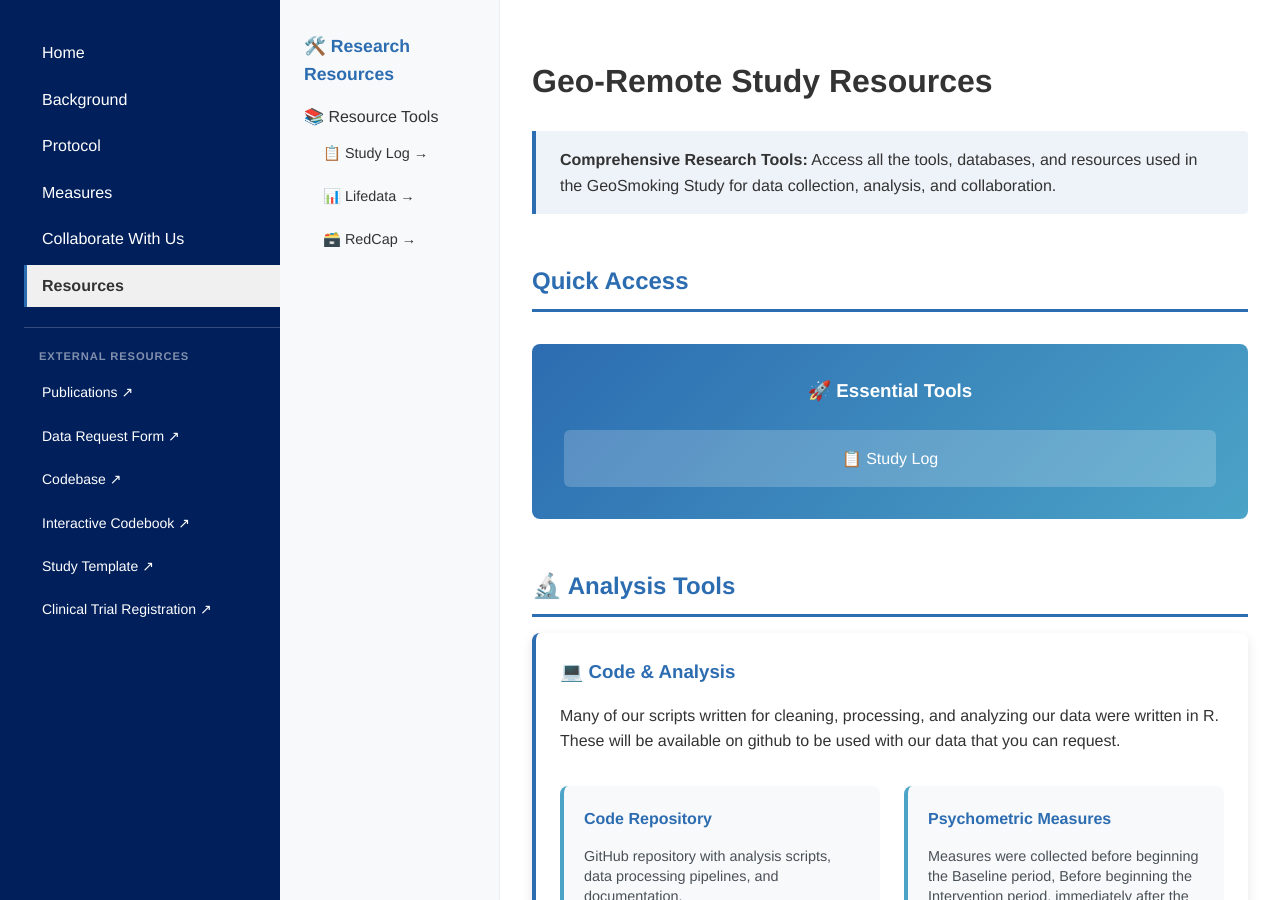
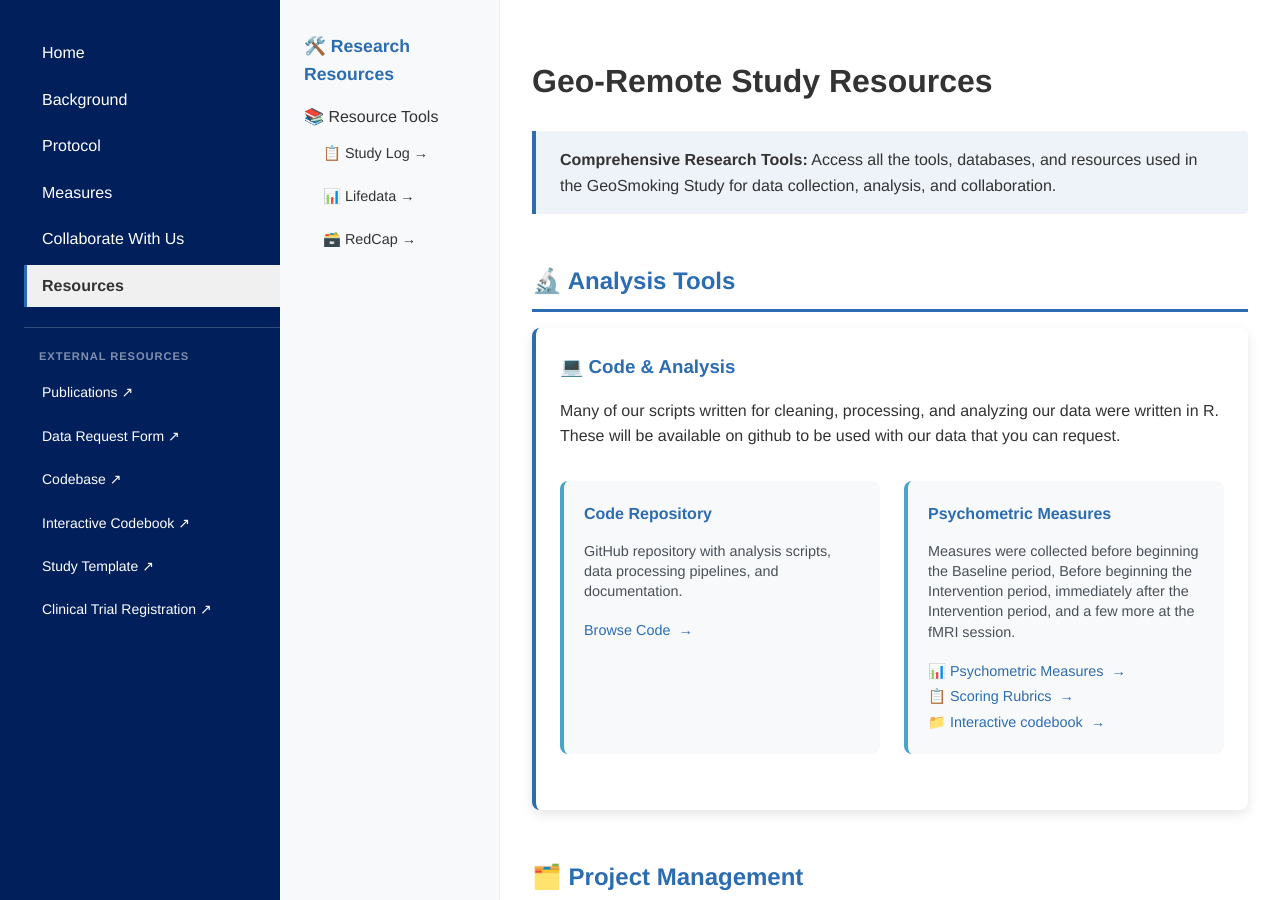
Before and after one commit to cnlab/geo-remote-website, a Jekyll site: the page built from docs/resources/index.md, in a window 1280 px wide and 900 px high. Built offline with Jekyll 4.4.1, drawn with Linux system fonts in a browser that asks for light colours; some of the changed text lies outside the part shown.

Commit message:
Update resources section

```diff
--- a/docs/resources/index.md
+++ b/docs/resources/index.md
@@ -7,17 +7,6 @@ title: "Research Resources"
 
 <div class="highlight-box">
 <p><strong>Comprehensive Research Tools:</strong> Access all the tools, databases, and resources used in the GeoSmoking Study for data collection, analysis, and collaboration.</p>
-</div>
-
-## Quick Access
-
-<div class="quick-access">
-<h3>🚀 Essential Tools</h3>
-<div class="quick-access-grid">
-    <a href="{{ '/resources/study-log' | relative_url }}" class="quick-access-btn">
-        📋 Study Log
-    </a>
-</div>
 </div>
 
 <div id="analysis-tools"></div>
@@ -88,14 +77,3 @@ title: "Research Resources"
 </div>
 </div>
 </div>
-
-## Additional Resources
-
-<div class="cta-container">
-<a href="{{ '/measures#surveymeasures' | relative_url }}" class="btn btn-primary">
-📊 Psychometric Measures
-</a>
-<a href="{{ '/protocol' | relative_url }}" class="btn btn-outline">
-📖 Study Protocol
-</a>
-</div>
```
